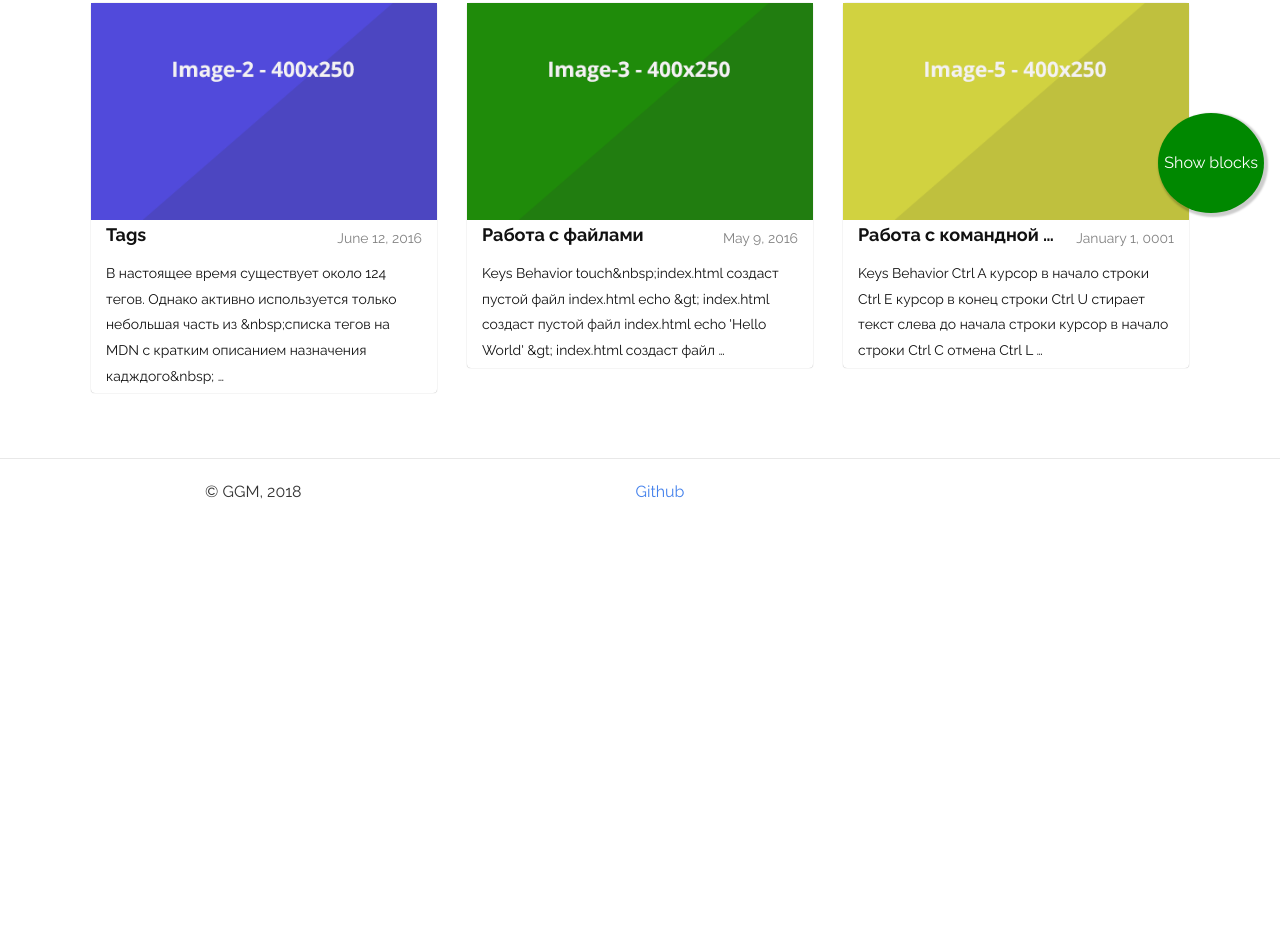
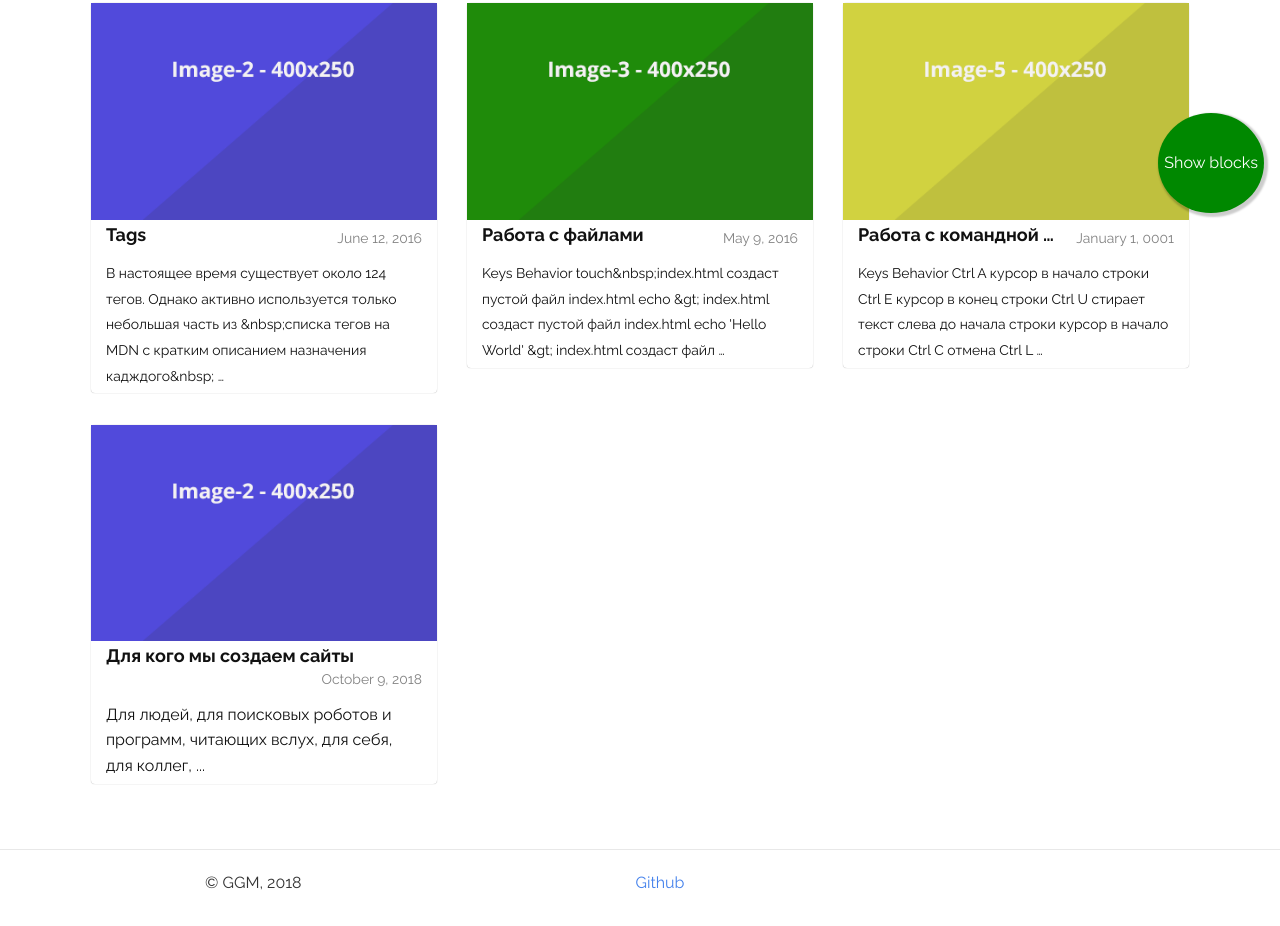
Before and after one commit to gennadiy1970/hugo-cards, a plain HTML site: page index.html in a window 1280 px wide. Shown: the part 571-1497 px from the top of the page. Before the commit the page ends 1107 px from the top, so only its background shows below. Drawn offline with nearby package versions, Linux system fonts and the light colour scheme.

Commit message:
add post 'for'

```diff
--- a/index.html
+++ b/index.html
@@ -194,7 +194,29 @@
             </a>
           </div>
 
+          <div class="col-md-4 card">
+              <a href="https://gennadiy1970.github.io/hugo-cards/posts/for/" class="index-anchor">
+                <div class="panel panel-default">
 
+
+                  <img width="100%" src="https://gennadiy1970.github.io/hugo-cards/images/image-2.png" alt="For">
+
+
+                  <div class="panel-body">
+                    <h3 class="panel-title pull-left">
+                        Для кого мы создаем сайты
+                    </h3>
+                      <span class="post-meta pull-right"><small>October 9, 2018</small></span>
+                  </div>
+
+                  <div class="panel-body">
+                      Для людей,
+                      для поисковых роботов и программ, читающих вслух,
+                      для себя, для коллег, ...
+                  </div>
+                </div>
+              </a>
+            </div>
 
         </div>
 
```
Also changed, not shown: posts/for/index.html (+1 -4 lines).
